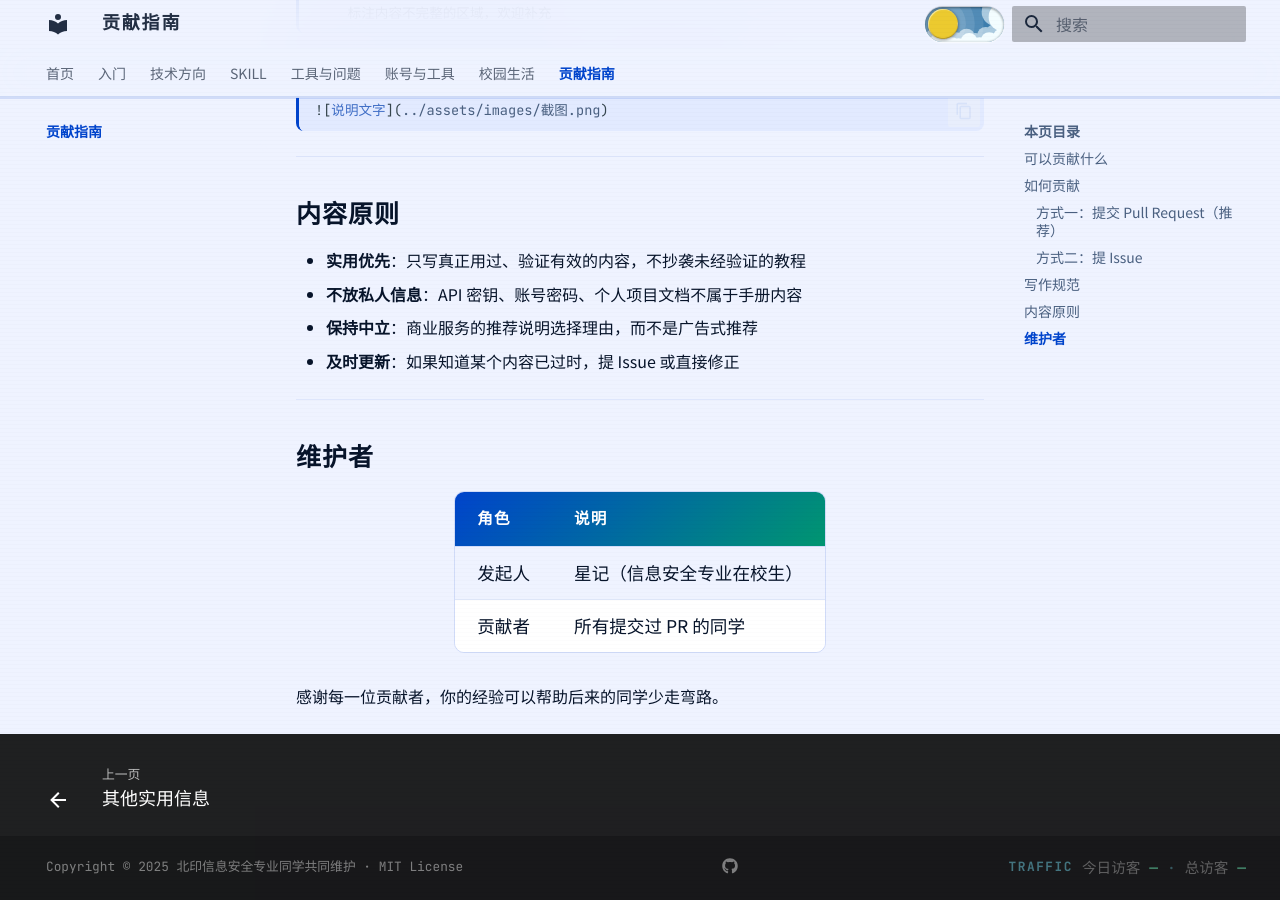
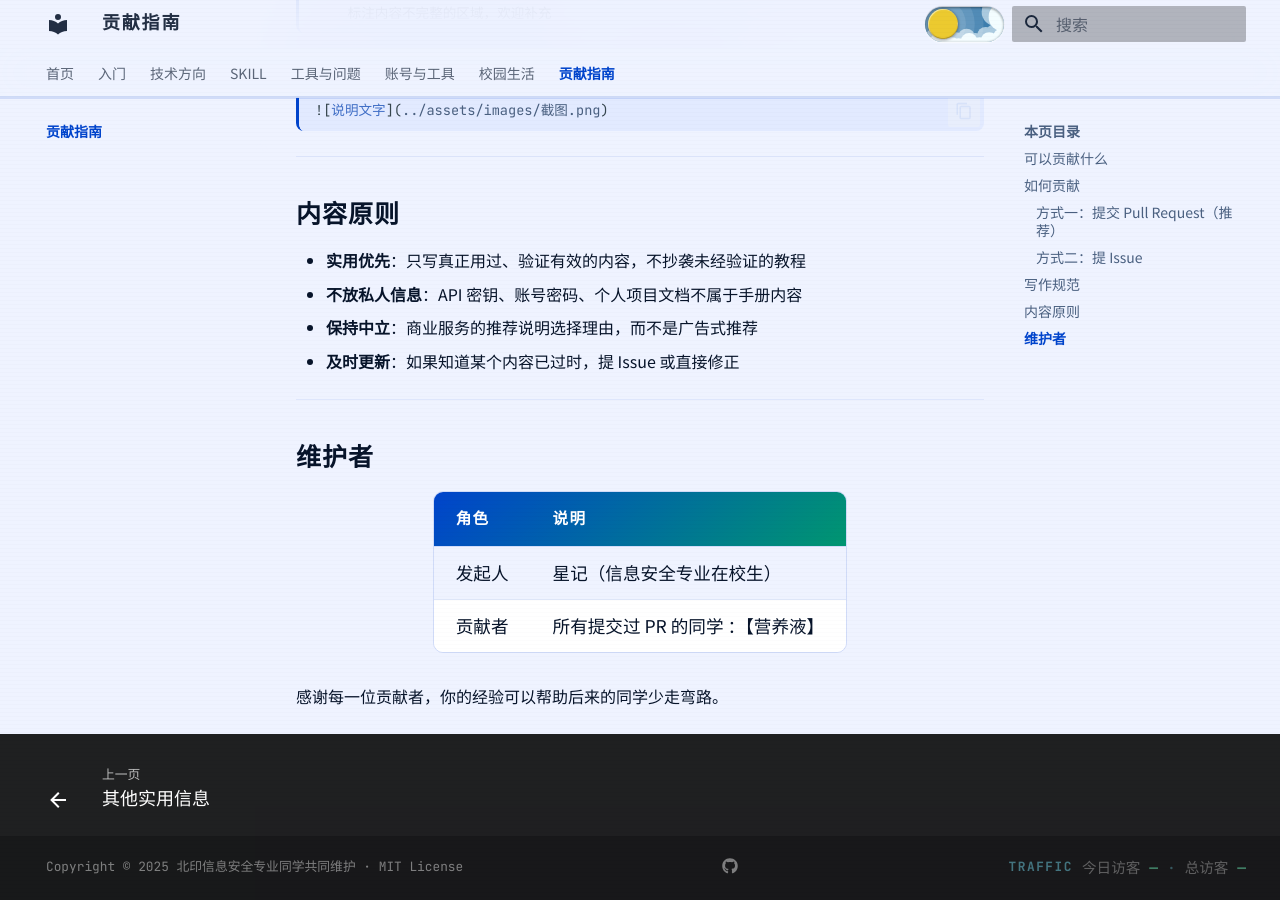
Before and after one commit to starnotes-xj/SurviveBIGCManual, an MkDocs documentation site: the page built from docs/贡献指南.md, in a window 1280 px wide and 900 px high, scrolled down 1735 px. Built offline with MkDocs 1.6.1 and Material for MkDocs 9.7.7, drawn with Linux system fonts in a browser that asks for light colours.

Commit message:
docs(贡献指南): 补充维护者说明

```diff
--- a/docs/贡献指南.md
+++ b/docs/贡献指南.md
@@ -97,6 +97,6 @@ git push origin add-your-content
 | 角色 | 说明 |
 |---|---|
 | 发起人 | 星记（信息安全专业在校生） |
-| 贡献者 | 所有提交过 PR 的同学 |
+| 贡献者 | 所有提交过 PR 的同学 ：【营养液】 |
 
 感谢每一位贡献者，你的经验可以帮助后来的同学少走弯路。
```
